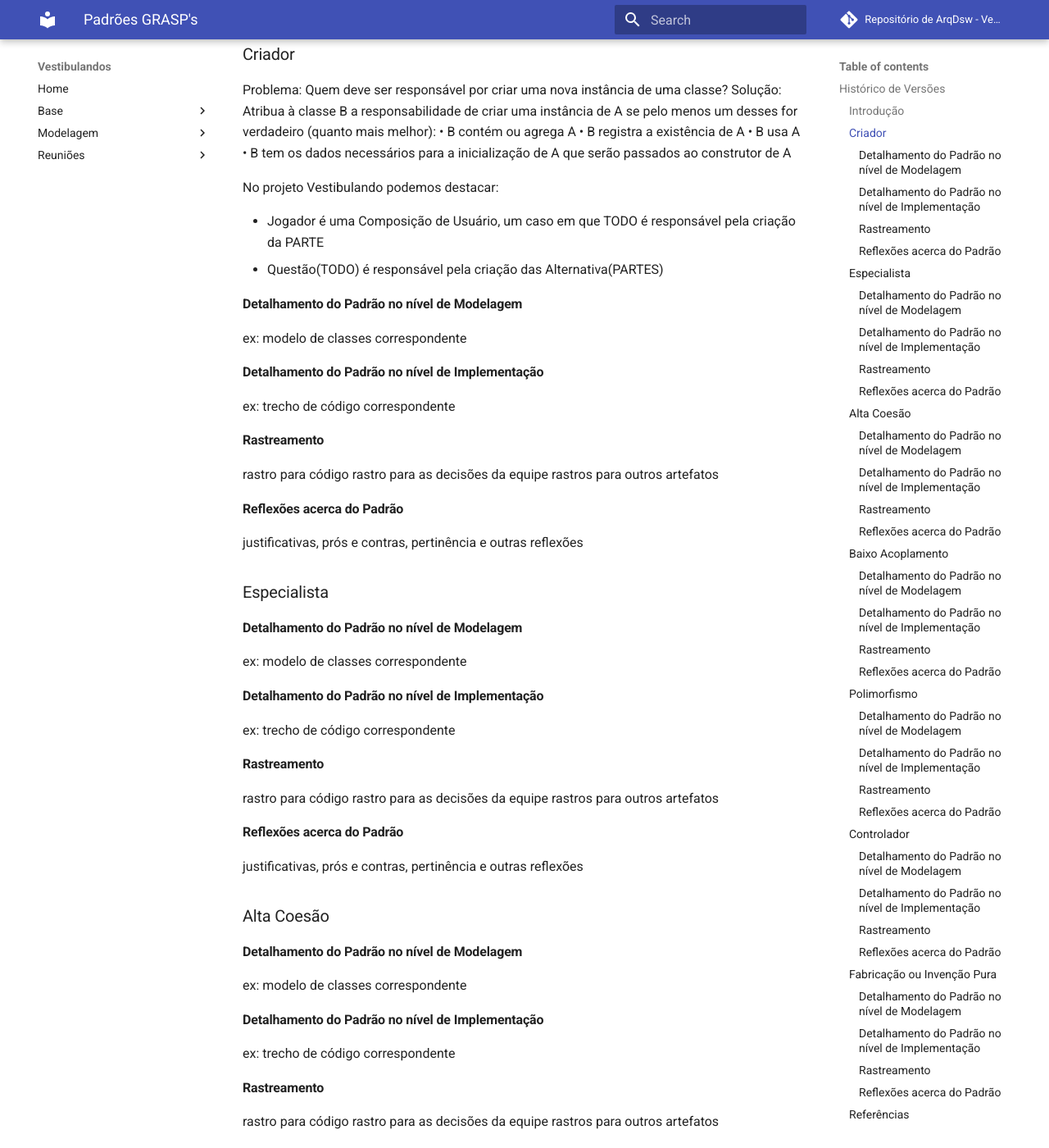
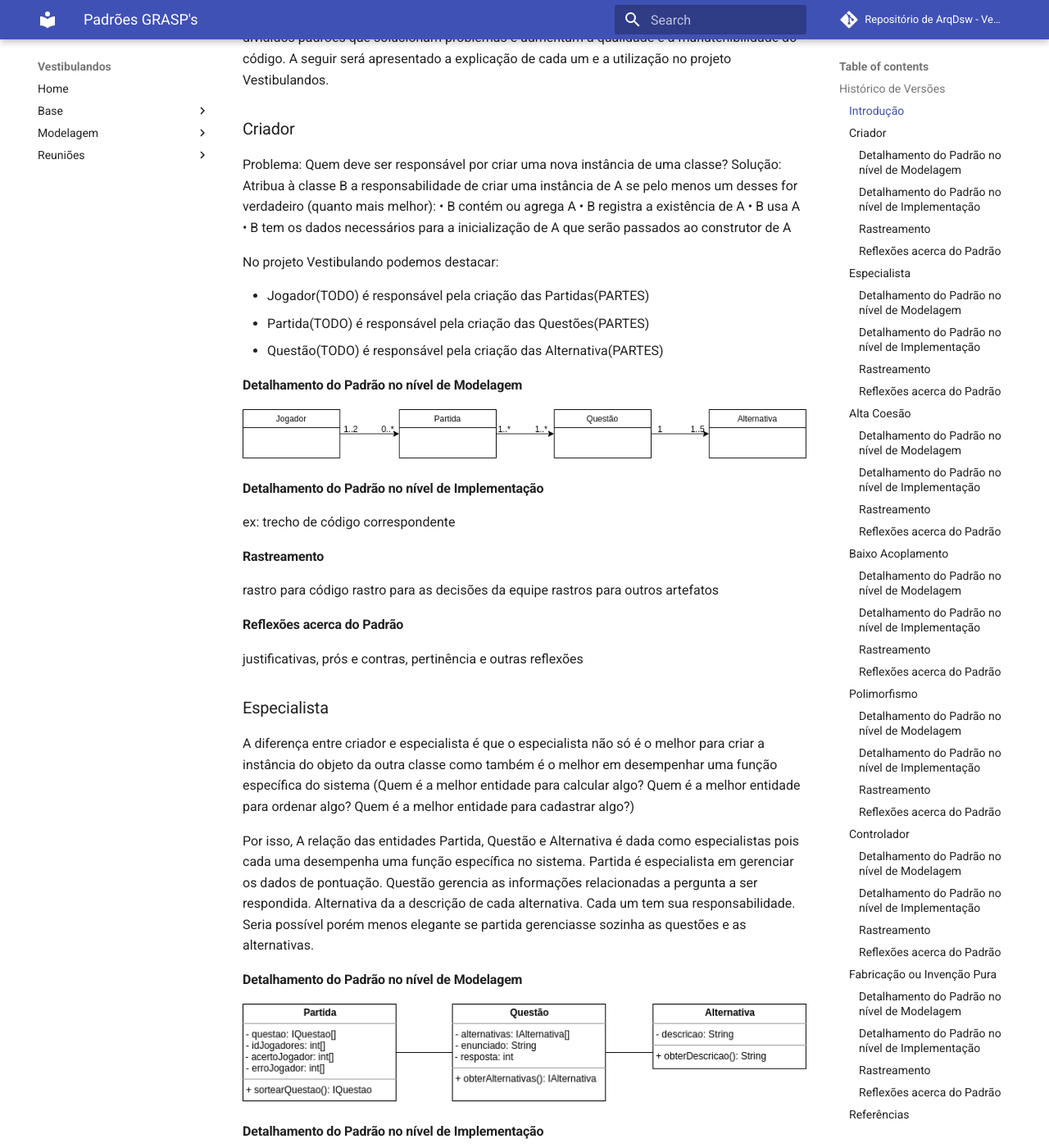
Before and after one commit to UnBArqDsw/2020.1_G4_Vestibulandos, an MkDocs documentation site: the page built from docs/padroes_de_projeto/grasps.md, in a window 1280 px wide and 1400 px high, scrolled down 736 px. Shown: the whole window at 82% size. Built offline with MkDocs 1.6.1 and Material for MkDocs 9.7.7, drawn with Linux system fonts in a browser that asks for light colours; comment, search, counter and statistics services are not loaded; some of the changed text lies outside the part shown.

Commit message:
Adicionando Especialista

```diff
--- a/docs/padroes_de_projeto/grasps.md
+++ b/docs/padroes_de_projeto/grasps.md
@@ -5,7 +5,8 @@
 |   Data   | Versão |           Descrição           |             Autor(es)              |
 |:--------:|:------:|:-----------------------------:|:----------------------------------:|
 | 26/10/2020 | 0.1 | Adicionado o documento | Ricardo Lima Canela |
-
+| 26/10/2020 | 0.2 | Adicionado Criador | Ricardo Lima Canela e Julio Litwin |
+| 26/10/2020 | 0.3 | Adicionado Especialista | Ricardo Lima Canela |
 
 ### Introdução
 
@@ -22,16 +23,19 @@ Solução: Atribua à classe B a responsabilidade de criar uma instância de A s
 • B contém ou agrega A
 • B registra a existência de A
 • B usa A
-• B tem os dados necessários para a inicialização de A que
-serão passados ao construtor de A
+• B tem os dados necessários para a inicialização de A que serão passados ao construtor de A
 
 No projeto Vestibulando podemos destacar:
 
-- Jogador é uma Composição de Usuário, um caso em que TODO é responsável pela criação da PARTE
+- Jogador(TODO) é responsável pela criação das Partidas(PARTES)
+- Partida(TODO) é responsável pela criação das Questões(PARTES)
 - Questão(TODO) é responsável pela criação das Alternativa(PARTES)
 
 #### Detalhamento do Padrão no nível de Modelagem
-ex: modelo de classes correspondente
+
+![ModelagemCriador](../img/diagramas/diagrama_grasp_criador.png)
+
+
 #### Detalhamento do Padrão no nível de Implementação
 ex: trecho de código correspondente
 #### Rastreamento
@@ -44,8 +48,15 @@ justificativas, prós e contras, pertinência e outras reflexões
 
 ### Especialista
 
+A diferença entre criador e especialista é que o especialista não só é o melhor para criar a instância do objeto da outra classe como também é o melhor em desempenhar uma função específica do sistema (Quem é a melhor entidade para calcular algo? Quem é a melhor entidade para ordenar algo? Quem é a melhor entidade para cadastrar algo?)
+
+Por isso, A relação das entidades Partida, Questão e Alternativa é dada como especialistas pois cada uma desempenha uma função específica no sistema. Partida é especialista em gerenciar os dados de pontuação. Questão gerencia as informações relacionadas a pergunta a ser respondida. Alternativa da a descrição de cada alternativa. Cada um tem sua responsabilidade. Seria possível porém menos elegante se partida gerenciasse sozinha as questões e as alternativas.
+
+
 #### Detalhamento do Padrão no nível de Modelagem
-ex: modelo de classes correspondente
+
+![ModelagemEspecialista](../img/diagramas/diagrama_grasp_especialista.png)
+
 #### Detalhamento do Padrão no nível de Implementação
 ex: trecho de código correspondente
 #### Rastreamento
```
Also changed, not shown: docs/img/diagramas/diagrama_grasp_especialista.png (added).
